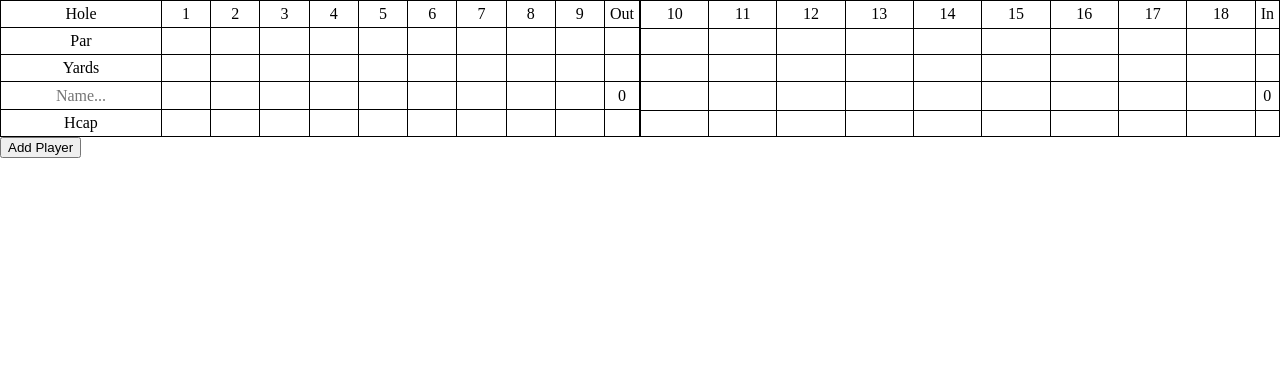
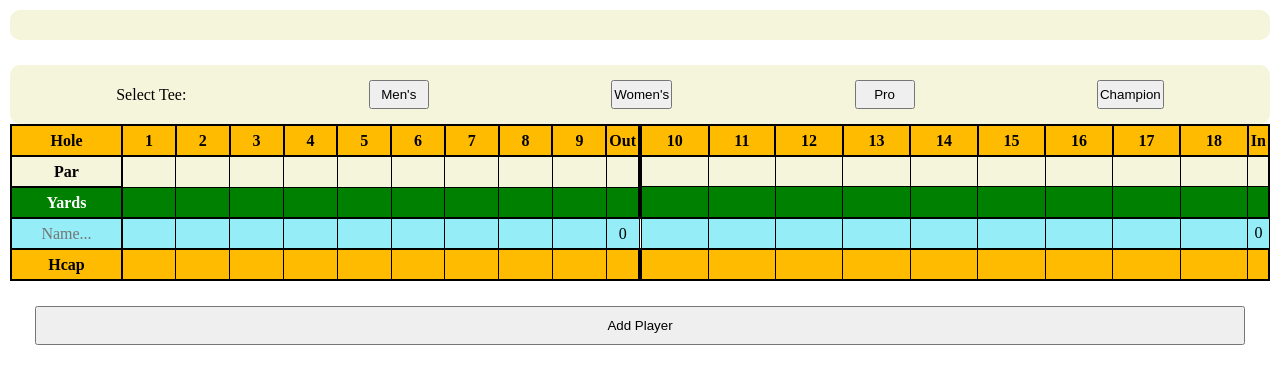
Before and after one commit to SamNorman7103/golfScoreCardApp, a website with bundled scripts: page public/index.html in a window 1280 px wide. Both pictures are taken after a click on the button "Add Player". Built offline with nearby package versions, Linux system fonts and the light colour scheme; no server answers.

Commit message:
added change in yardage with based on tee selection. Started styling table row colors and page.

```diff
--- a/js/course.js
+++ b/js/course.js
@@ -2,15 +2,19 @@ export const coursePromise = fetch(
   "https://golf-courses-api.herokuapp.com/courses/"
 ).then((response) => response.json());
 const courseSelectContainer = document.getElementById("course-select");
-
+export let selectedCourse = {};
 export function printCourses(data) {
   let html = `
-        <h1>Courses</h1>
-        <p><button onclick="course.renderCourse(1)" id="course-1">Course 1</button> ${data.courses[0].name}</p>
-        <p><button onclick="course.renderCourse(2)" id="course-2">Course 2</button> ${data.courses[1].name}</p>
-        <p><button onclick="course.renderCourse(3)" id="course-3">Course 3</button> ${data.courses[2].name}</p>
+        <span>Courses:</span>
+        <span><button onclick="course.renderCourse(1)" id="course-1">${data.courses[0].name}</button> </span>
+        <span><button onclick="course.renderCourse(2)" id="course-2">${data.courses[1].name}</button> </span>
+        <span><button onclick="course.renderCourse(3)" id="course-3">${data.courses[2].name}</button> </span>
         `;
   courseSelectContainer.innerHTML += html;
+}
+
+function teeSelect(tee){
+
 }
 
 export function renderCourse(course) {
@@ -34,7 +38,9 @@ export function renderCourse(course) {
 function getCourse(course) {
   return fetch(
     `https://golf-courses-api.herokuapp.com/courses/${course}`
-  ).then((response) => response.json());
+  ).then((response) => response.json()
+
+  );
 }
 
 function renderCoursePar(holes) {
@@ -58,7 +64,8 @@ function renderCoursePar(holes) {
   parInTotal.innerText = inTotal;
 }
 
-function renderCourseYards(holes) {
+export function renderCourseYards(holes, tee) {
+  console.log('clicked');
   let outTotal = 0;
   let inTotal = 0;
   const yardsOutTotal = document.getElementById("yards-out-total");
@@ -66,13 +73,13 @@ function renderCourseYards(holes) {
   for (let i = 0; i < holes.length; i++) {
     if (i < 9) {
       const yardsElement = document.getElementById(`yards-${i + 1}`);
-      yardsElement.innerText = holes[i].teeBoxes[0].yards;
-      outTotal += holes[i].teeBoxes[0].yards;
+      yardsElement.innerText = holes[i].teeBoxes[tee].yards;
+      outTotal += holes[i].teeBoxes[tee].yards;
     }
     if (i > 8) {
       const yardsElement = document.getElementById(`yards-${i + 1}`);
-      yardsElement.innerText = holes[i].teeBoxes[0].yards;
-      inTotal += holes[i].teeBoxes[0].par;
+      yardsElement.innerText = holes[i].teeBoxes[tee].yards;
+      inTotal += holes[i].teeBoxes[tee].par;
     }
   }
   yardsOutTotal.innerText = outTotal;
@@ -101,7 +108,8 @@ function renderCourseHandicap(holes) {
 }
 
 function renderCourseData(holes) {
+  selectedCourse = holes;
   renderCoursePar(holes);
-  renderCourseYards(holes);
+  renderCourseYards(holes, 0);
   renderCourseHandicap(holes);
 }
--- a/js/player.js
+++ b/js/player.js
@@ -92,14 +92,14 @@ export function newPlayer() {
 
   playerOutContainer.appendChild(outRow);
   playerInContainer.appendChild(inRow);
-  const playerOutIdElement = playerOutContainer.querySelector(
+  const playerOutElement = playerOutContainer.querySelector(
     `tr:nth-of-type(${playerCount})`
   );
-  const playerInIdElement = playerInContainer.querySelector(
+  const playerInElement = playerInContainer.querySelector(
     `tr:nth-of-type(${playerCount})`
   );
-  playerOutIdElement.id = `player-${playerCount}`;
-  playerInIdElement.id = `player-${playerCount}`;
+  playerOutElement.id = `player-${playerCount}`;
+  playerInElement.id = `player-${playerCount}`;
 
   renderPlayerScores(playerCount);
   $("input").keypress(function (e) {
--- a/public/index.html
+++ b/public/index.html
@@ -5,30 +5,55 @@
     <meta name="viewport" content="width-device-width, initial-scale=1.0" />
     <link rel="stylesheet" href="./stylesheets/reset.css" />
     <link rel="stylesheet" href="./stylesheets/styles.css" />
-    <script src="http://ajax.googleapis.com/ajax/libs/jquery/1.7.1/jquery.min.js" type="text/javascript"></script>
+    <script
+      src="http://ajax.googleapis.com/ajax/libs/jquery/1.7.1/jquery.min.js"
+      type="text/javascript"
+    ></script>
     <script defer type="module" src="../js/main.js"></script>
     <title>Golf Score Card</title>
   </head>
 
   <body>
+    <div id="main-container">
+      <div id="controls">
+        <div class="controls-item" id="course-select"></div>
+        <div class="controls-item" id="tee-select">
+          <span>Select Tee:</span>
+          <button onclick="course.renderCourseYards(course.selectedCourse, 2)">
+            Men's
+          </button>
+          <button onclick="course.renderCourseYards(course.selectedCourse, 3)">
+            Women's
+          </button>
+          <button onclick="course.renderCourseYards(course.selectedCourse, 0)">
+            Pro
+          </button>
+          <button onclick="course.renderCourseYards(course.selectedCourse, 1)">
+            Champion
+          </button>
+        </div>
+      </div>
+
       <div id="main-card-container">
         <table id="out-container">
           <tbody>
             <tr class="hole-row">
-            <td>Hole</td>
-            <td>1</td>
-            <td>2</td>
-            <td>3</td>
-            <td>4</td>
-            <td>5</td>
-            <td>6</td>
-            <td>7</td>
-            <td>8</td>
-            <td>9</td>
-            <td>Out</td>
+              <td class="rowLabel">Hole</td>
+              <td class="columnLabel">1</td>
+              <td class="columnLabel">2</td>
+              <td class="columnLabel">3</td>
+              <td class="columnLabel">4</td>
+              <td class="columnLabel">5</td>
+              <td class="columnLabel">6</td>
+              <td class="columnLabel">7</td>
+              <td class="columnLabel">8</td>
+              <td class="columnLabel">9</td>
+              <td class="columnLabel">Out</td>
             </tr>
+          </tbody>
+          <tbody class="top-section">
             <tr class="par-row">
-            <td>Par</td>
+              <td class="rowLabel">Par</td>
               <td id="par-1"></td>
               <td id="par-2"></td>
               <td id="par-3"></td>
@@ -41,7 +66,7 @@
               <td id="par-out-total"></td>
             </tr>
             <tr class="yardage-row">
-            <td>Yards</td>
+              <td class="rowLabel">Yards</td>
               <td id="yards-1"></td>
               <td id="yards-2"></td>
               <td id="yards-3"></td>
@@ -57,7 +82,7 @@
           <tbody id="player-out-container"></tbody>
           <tbody>
             <tr class="handicap-row">
-            <td>Hcap</td>
+              <td class="rowLabel">Hcap</td>
               <td id="handicap-1"></td>
               <td id="handicap-2"></td>
               <td id="handicap-3"></td>
@@ -74,17 +99,19 @@
         <table id="in-container">
           <tbody>
             <tr class="hole-row">
-            <td id="hole-10">10</td>
-            <td id="hole-11">11</td>
-            <td id="hole-12">12</td>
-            <td id="hole-13">13</td>
-            <td id="hole-14">14</td>
-            <td id="hole-15">15</td>
-            <td id="hole-16">16</td>
-            <td id="hole-17">17</td>
-            <td id="hole-18">18</td>
-            <td id="hole-in-total">In</td>
+              <td class="columnLabel">10</td>
+              <td class="columnLabel">11</td>
+              <td class="columnLabel">12</td>
+              <td class="columnLabel">13</td>
+              <td class="columnLabel">14</td>
+              <td class="columnLabel">15</td>
+              <td class="columnLabel">16</td>
+              <td class="columnLabel">17</td>
+              <td class="columnLabel">18</td>
+              <td class="columnLabel" id="hole-in-total">In</td>
             </tr>
+          </tbody>
+          <tbody class="top-section">
             <tr class="par-row">
               <td id="par-10"></td>
               <td id="par-11"></td>
@@ -113,7 +140,6 @@
           <tbody id="player-in-container"></tbody>
           <tbody>
             <tr class="handicap-row">
-
               <td id="handicap-10"></td>
               <td id="handicap-11"></td>
               <td id="handicap-12"></td>
@@ -128,46 +154,86 @@
           </tbody>
         </table>
       </div>
-    <button onclick="player.newPlayer()">Add Player</button>
-    <div id="course-select"></div>
+      <button id="add-player-button" onclick="player.newPlayer()">
+      Add Player
+    </button>
+    </div>
+
+
 
     <template id="player-out-template">
       <tr id="" class="player-row">
-        <td>
+        <td class="nameLabel">
           <textarea
             placeholder="Name..."
             name=""
             id=""
-            cols="15"
+            cols="10"
             rows="1"
-            maxlength="15"
+            maxlength="10"
           ></textarea>
         </td>
-        <td><input maxlength="2" pattern="^[0-9]*$" id="p-out-1" type="text" /></td>
-        <td><input maxlength="2" pattern="^[0-9]*$" id="p-out-2" type="text" /></td>
-        <td><input maxlength="2" pattern="^[0-9]*$" id="p-out-3" type="text" /></td>
-        <td><input maxlength="2" pattern="^[0-9]*$" id="p-out-4" type="text" /></td>
-        <td><input maxlength="2" pattern="^[0-9]*$" id="p-out-5" type="text" /></td>
-        <td><input maxlength="2" pattern="^[0-9]*$" id="p-out-6" type="text" /></td>
-        <td><input maxlength="2" pattern="^[0-9]*$" id="p-out-7" type="text" /></td>
-        <td><input maxlength="2" pattern="^[0-9]*$" id="p-out-8" type="text" /></td>
-        <td><input maxlength="2" pattern="^[0-9]*$" id="p-out-9" type="text" /></td>
-        <td><span  id="p-out-total"></span></td>
+        <td>
+          <input maxlength="2" pattern="^[0-9]*$" id="p-out-1" type="text" />
+        </td>
+        <td>
+          <input maxlength="2" pattern="^[0-9]*$" id="p-out-2" type="text" />
+        </td>
+        <td>
+          <input maxlength="2" pattern="^[0-9]*$" id="p-out-3" type="text" />
+        </td>
+        <td>
+          <input maxlength="2" pattern="^[0-9]*$" id="p-out-4" type="text" />
+        </td>
+        <td>
+          <input maxlength="2" pattern="^[0-9]*$" id="p-out-5" type="text" />
+        </td>
+        <td>
+          <input maxlength="2" pattern="^[0-9]*$" id="p-out-6" type="text" />
+        </td>
+        <td>
+          <input maxlength="2" pattern="^[0-9]*$" id="p-out-7" type="text" />
+        </td>
+        <td>
+          <input maxlength="2" pattern="^[0-9]*$" id="p-out-8" type="text" />
+        </td>
+        <td>
+          <input maxlength="2" pattern="^[0-9]*$" id="p-out-9" type="text" />
+        </td>
+        <td><span id="p-out-total"></span></td>
       </tr>
     </template>
 
     <template id="player-in-template">
       <tr class="player-row">
-        <td><input maxlength="2" pattern="^[0-9]*$" id="p-in-10" type="text" /></td>
-        <td><input maxlength="2" pattern="^[0-9]*$" id="p-in-11" type="text" /></td>
-        <td><input maxlength="2" pattern="^[0-9]*$" id="p-in-12" type="text" /></td>
-        <td><input maxlength="2" pattern="^[0-9]*$" id="p-in-13" type="text" /></td>
-        <td><input maxlength="2" pattern="^[0-9]*$" id="p-in-14" type="text" /></td>
-        <td><input maxlength="2" pattern="^[0-9]*$" id="p-in-15" type="text" /></td>
-        <td><input maxlength="2" pattern="^[0-9]*$" id="p-in-16" type="text" /></td>
-        <td><input maxlength="2" pattern="^[0-9]*$" id="p-in-17" type="text" /></td>
-        <td><input maxlength="2" pattern="^[0-9]*$" id="p-in-18" type="text" /></td>
-        <td><span  id="p-in-total"></span></td>
+        <td>
+          <input maxlength="2" pattern="^[0-9]*$" id="p-in-10" type="text" />
+        </td>
+        <td>
+          <input maxlength="2" pattern="^[0-9]*$" id="p-in-11" type="text" />
+        </td>
+        <td>
+          <input maxlength="2" pattern="^[0-9]*$" id="p-in-12" type="text" />
+        </td>
+        <td>
+          <input maxlength="2" pattern="^[0-9]*$" id="p-in-13" type="text" />
+        </td>
+        <td>
+          <input maxlength="2" pattern="^[0-9]*$" id="p-in-14" type="text" />
+        </td>
+        <td>
+          <input maxlength="2" pattern="^[0-9]*$" id="p-in-15" type="text" />
+        </td>
+        <td>
+          <input maxlength="2" pattern="^[0-9]*$" id="p-in-16" type="text" />
+        </td>
+        <td>
+          <input maxlength="2" pattern="^[0-9]*$" id="p-in-17" type="text" />
+        </td>
+        <td>
+          <input maxlength="2" pattern="^[0-9]*$" id="p-in-18" type="text" />
+        </td>
+        <td><span id="p-in-total"></span></td>
       </tr>
     </template>
   </body>
--- a/src/styles/styles.scss
+++ b/src/styles/styles.scss
@@ -1,17 +1,75 @@
+body {
+  margin: 10px;
+}
+#main-container{
+  display: flex;
+  flex-direction: column;
+  justify-content: space-between;
+}
+
+#controls {
+  #course-select{
+    padding: 15px;
+    background-color: beige;
+    border-radius: 10px;
+  }
+  #tee-select{
+    margin-top: 25px;
+    background-color: beige;
+    border-radius: 10px;
+    padding: 15px;
+  }
+
+  .controls-item {
+    display: flex;
+    flex-direction: row;
+    justify-content: space-around;
+    align-items: center;
+
+    button {
+      padding: 5px 1px;
+      min-width: 60px;
+    }
+  }
+}
+
+#add-player-button {
+  padding: 10px;
+  margin: 25px;
+}
 #main-card-container {
   display: grid;
   grid-template-columns: repeat(2, 1fr);
-  table, tr, th, td {
+  .columnLabel {
+    font-weight: bold;
+    border: 2px solid black;
+  }
+  .rowLabel {
+    width: 80px;
+    font-weight: bold;
+    border: 2px solid black;
+  }
+  .nameLabel {
+    border: 2px solid black;
+  }
+  table,
+  tr,
+  th,
+  td {
     border: 1px solid black;
   }
+  .top-section, .handicap-row{
+    border: 2px solid black;
+  }
   td {
-    height: 15px;
-    padding: 5px;
+    height: 25px;
+    padding: 2px;
     text-align: center;
     vertical-align: middle;
     word-wrap: break-word;
   }
-  input{
+  input {
+    background-color: transparent;
     padding: 0;
     margin: 0;
     width: 100%;
@@ -22,6 +80,7 @@
     vertical-align: middle;
   }
   textarea {
+    background-color: transparent;
     resize: none;
     text-align: center;
     vertical-align: middle;
@@ -32,12 +91,38 @@
   #main-card-container {
     display: grid;
     grid-template-columns: 1fr;
-    border-color: red;
-
-    #out-container, #in-container{
-    padding: 5px;
-    padding-top: 15px;
-    margin: 5px;
+    max-width: 410px;
+    #in-container {
+      margin-top: 30px;
+    }
+    #out-container {
+      margin-top: 20px;
     }
   }
 }
+#player-1{
+  background-color: rgb(149, 237, 248);
+}
+#player-2{
+  background-color: rgb(248, 149, 149);
+}
+#player-3{
+  background-color: rgb(152, 248, 149);
+}
+#player-4{
+  background-color: rgb(248, 238, 149);
+}
+
+.handicap-row{
+  background-color: rgb(255, 187, 0);
+  }
+.par-row{
+  background-color: beige;
+}
+.yardage-row{
+  background-color: green;
+  color: white;
+}
+.hole-row{
+  background-color: rgb(255, 187, 0);
+}
```
Also changed, not shown: public/stylesheets/styles.css, 1 other file. Lines whose indentation alone changed are shown as unchanged.
